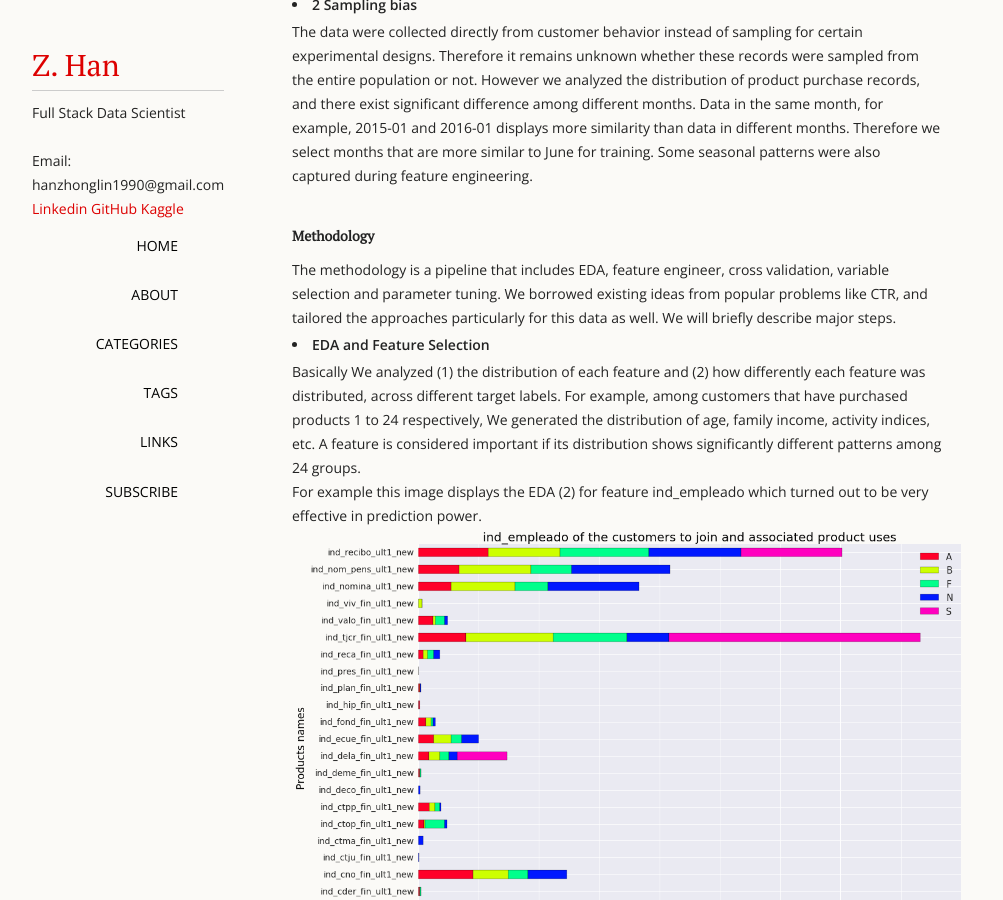
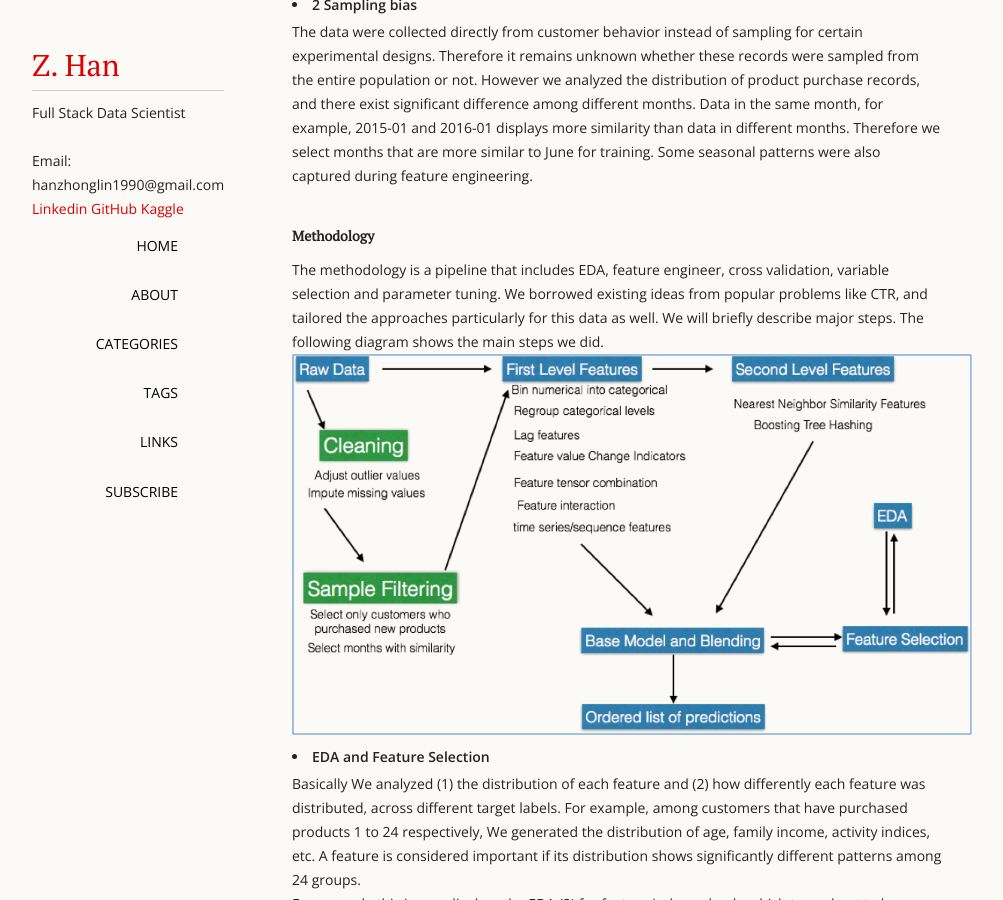
Before and after one commit to forgebach/forgebach.github.io, a Jekyll site: the page built from _posts/2017-01-31-Kaggle-Santander-solution.md, in a window 1280 px wide and 900 px high, scrolled down 1020 px. Shown: the whole window, without its empty margins (18-1021 px from the left). Built offline with Jekyll 4.4.1, drawn with Linux system fonts in a browser that asks for light colours.

Commit message:
new changes

```diff
--- a/_posts/2017-01-31-Kaggle-Santander-solution.md
+++ b/_posts/2017-01-31-Kaggle-Santander-solution.md
@@ -34,7 +34,9 @@ The data were collected directly from customer behavior instead of sampling for
 
 #### Methodology
 
-The methodology is a pipeline that includes EDA, feature engineer, cross validation, variable selection and parameter tuning. We borrowed existing ideas from popular problems like CTR, and tailored the approaches particularly for this data as well. We will briefly describe major steps.
+The methodology is a pipeline that includes EDA, feature engineer, cross validation, variable selection and parameter tuning. We borrowed existing ideas from popular problems like CTR, and tailored the approaches particularly for this data as well. We will briefly describe major steps. The following diagram shows the main steps we did.
+
+<img src="/images/2017-01-31/diagram.png" title = "flow chart of main steps" width="680px" />
 
 - **EDA and Feature Selection**
 
```
Also changed, not shown: images/2017-01-31/diagram.png (added).
